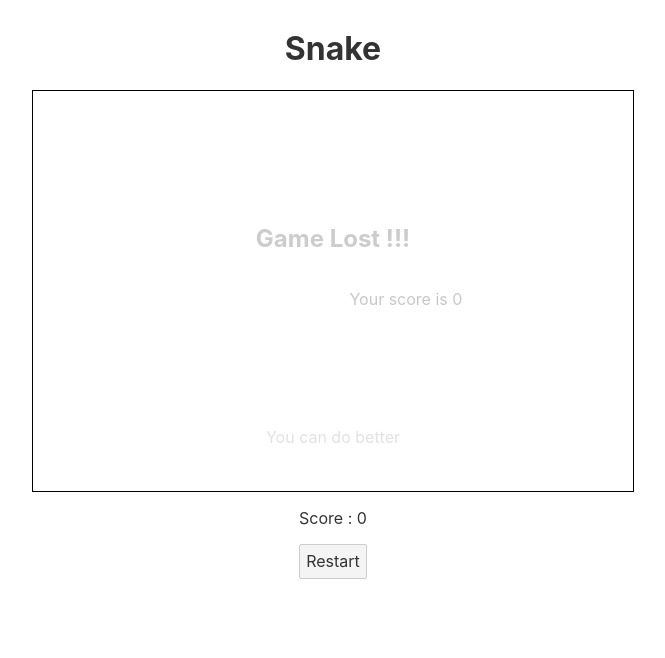
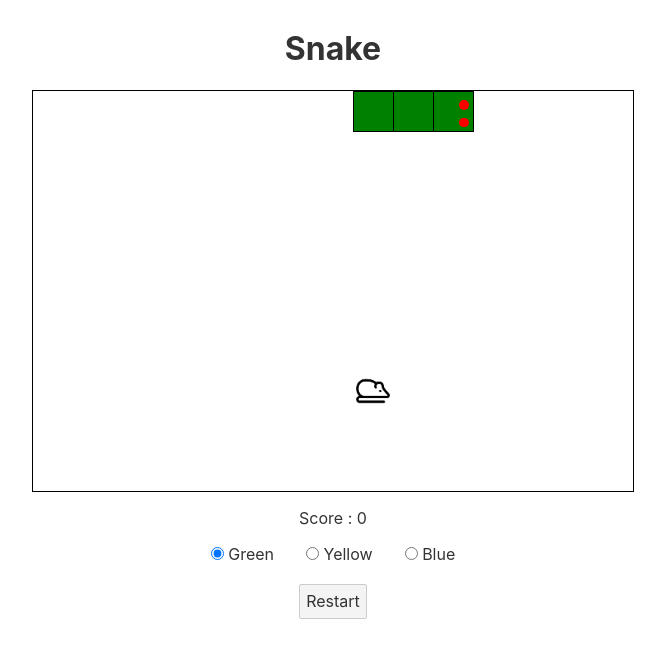
Before and after one commit to DewerseB/snake-svelte, a Svelte app: page / in a window 1280 px wide. Shown: the top 658 px of the page, without its empty margins (307-972 px from the left). Built offline with nearby package versions, Linux system fonts and the light colour scheme.

Commit message:
fin du game

```diff
--- a/src/components/Game.svelte
+++ b/src/components/Game.svelte
@@ -195,8 +195,11 @@
 
     function handleKeydown(event) {
         let keyCode = event.keyCode;
-            if (!choosedDirection && !isLost) {
-                if (keyCode === 39 && snake.direction !== "left"){
+        if (event.target.type === 'radio'){
+            event.preventDefault();
+        }
+        if (!choosedDirection && !isLost) {
+             if (keyCode === 39 && snake.direction !== "left"){
                 snake.direction = "right";
                 choosedDirection = true;
             }
@@ -235,7 +238,7 @@
         position: relative;
         border: 1px solid black;
     }
-    /* input:focus {
+    input:focus {
         outline: none;
     }
     .colorField {
@@ -244,7 +247,7 @@
     }
     .colorField label {
         margin: 0 1rem 1rem 1rem;
-    } */
+    }
 </style>
 
 <!-- Section game area -->
@@ -278,6 +281,20 @@
    <p>Score : {score}</p>
     <!-- /Score -->
     <!-- Snake's color picker -->
+    <div class="colorField">
+        <label>
+            <input type=radio bind:group={snake.colorSnake} value="green" />
+            Green
+        </label>
+        <label>
+            <input type=radio bind:group={snake.colorSnake} value="yellow" />
+            Yellow
+        </label>
+        <label>
+            <input type=radio bind:group={snake.colorSnake} value="blue" />
+            Blue
+        </label>
+    </div>
 
 
 
```
Also changed, not shown: public/build/bundle.css, public/build/bundle.js, 2 other files (tests, documents, lock files or other folders).
